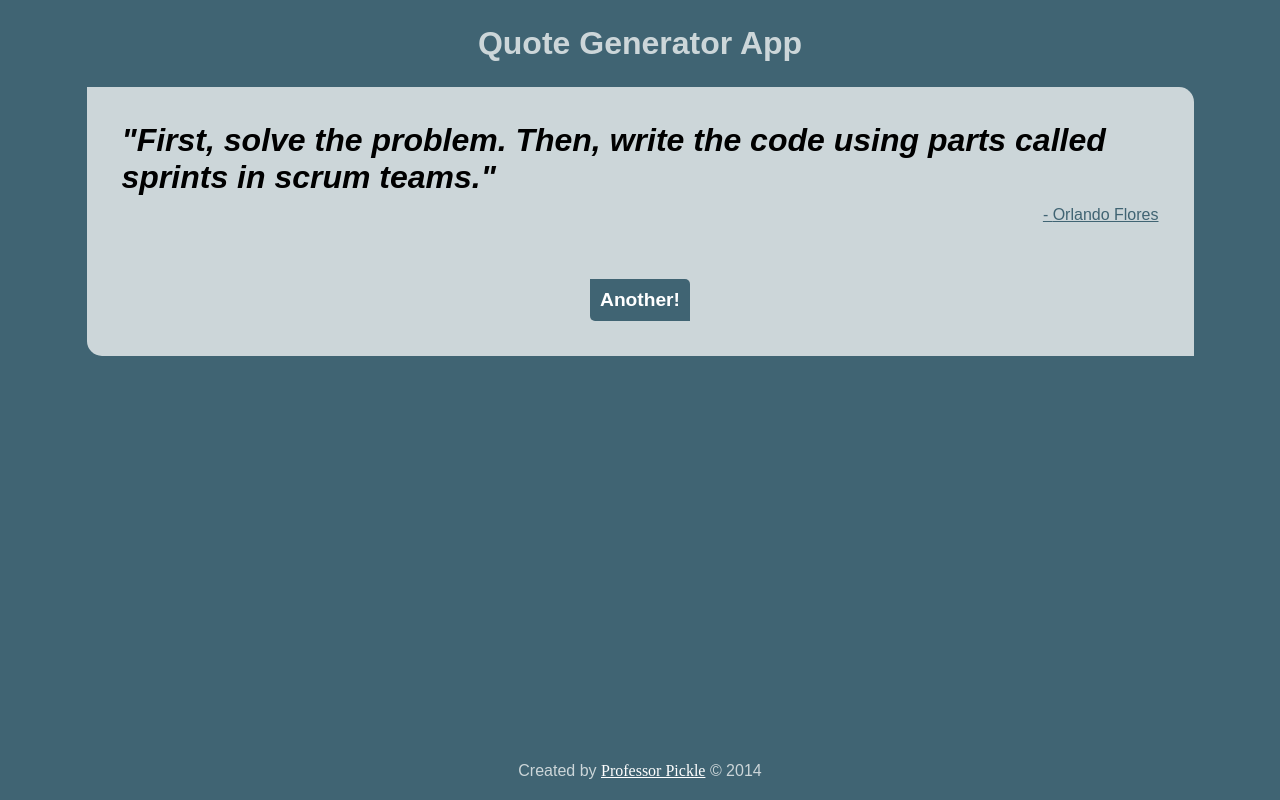
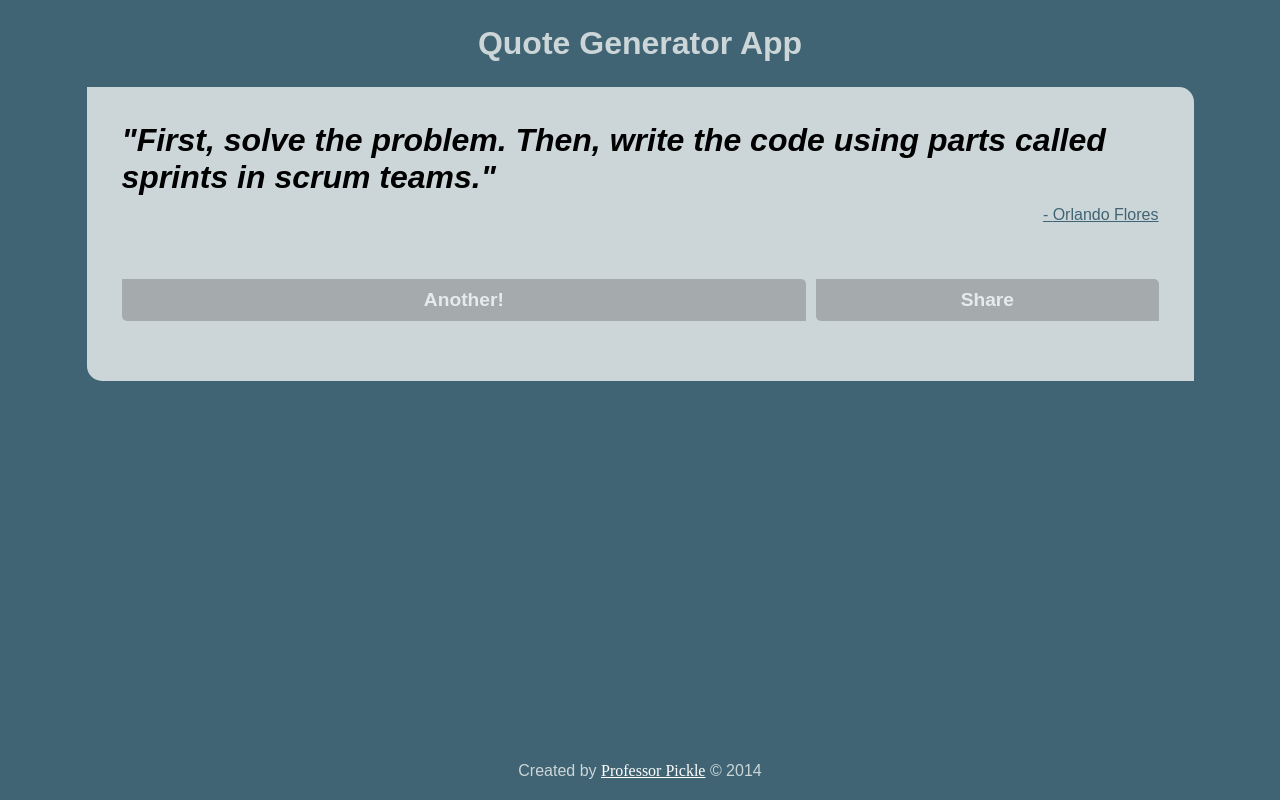
Before and after one commit to lalomax/quotegenerator, a Vue app: page / in a window 1280 px wide. Built offline with nearby package versions, Linux system fonts and the light colour scheme.

Commit message:
adding boolean attributes and shorthands

```diff
--- a/src/components/Main.vue
+++ b/src/components/Main.vue
@@ -3,6 +3,7 @@ import { ref } from 'vue'
 const quote = ref('First, solve the problem. Then, write the code.')
 const author = ref('John Johnson')
 const href = ref("https://en.wikipedia.org/wiki/Undocumented_feature")
+const isBtnDisabled = ref(true)
 quote.value = 'First, solve the problem. Then, write the code using parts called sprints in scrum teams.'
 author.value = 'Orlando Flores'
 </script>
@@ -10,9 +11,12 @@ author.value = 'Orlando Flores'
     <main>
         <section>
             <p>{{ quote }}</p>
-            <a v-bind:href="href"><span>{{ author }}</span></a>
+            <a :href="href"><span>{{ author }}</span></a>
         </section>
-        <button>Another!</button>
+        <section id="buttons">
+            <button :disabled="isBtnDisabled">Another!</button>
+            <button :disabled="isBtnDisabled">Share</button>
+        </section>
     </main>
 </template>
 <style scoped>
@@ -61,6 +65,11 @@ span::before {
     content: "- "
 }
 
+  #buttons {
+    display:grid;
+    grid-template-columns: 2fr 1fr;
+  }
+
 button {
     background: #406473;
     color: white;
@@ -77,6 +86,11 @@ button {
 button:hover {
     transform: scale(1.05);
 }
+  button:disabled {
+  background:grey;
+  cursor: not-allowed;
+  opacity:0.5;
+}
 
 /**********/
 </style>
```
